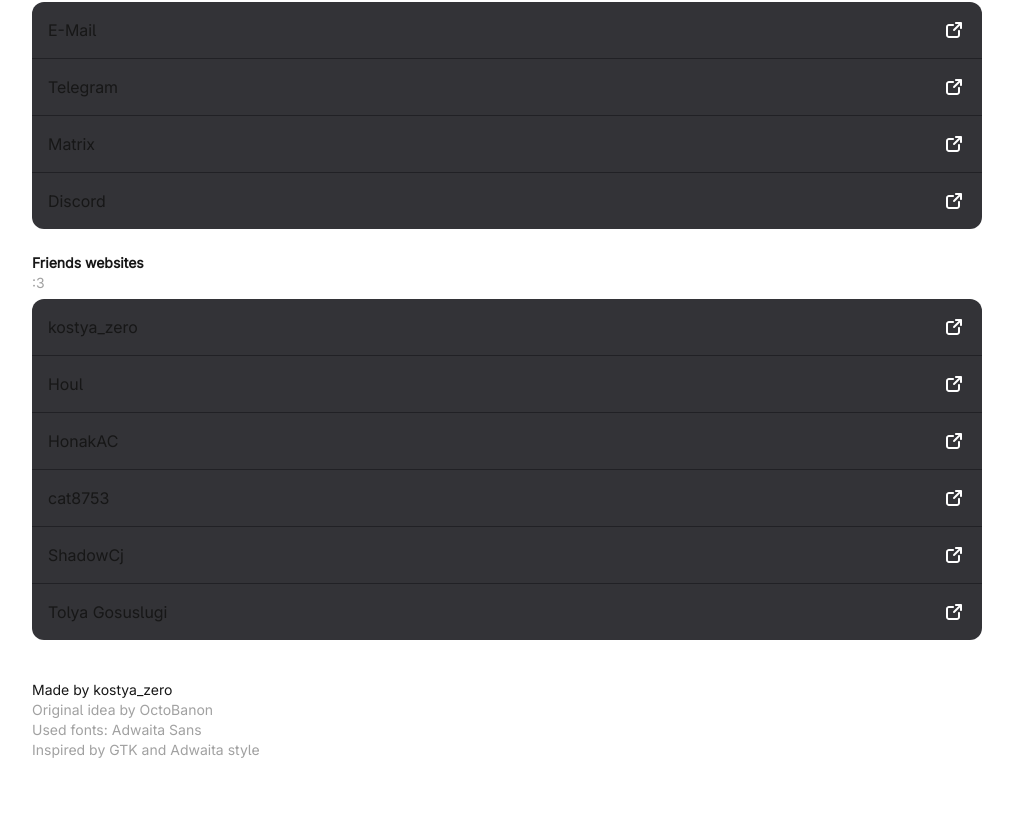
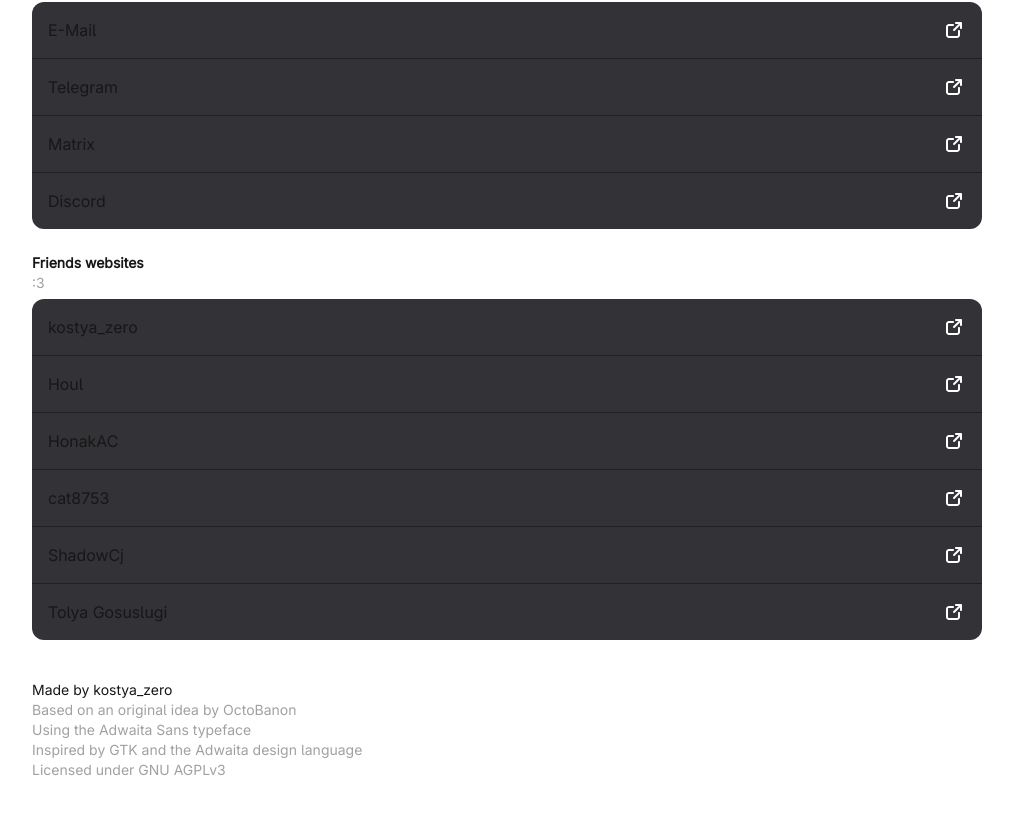
Before and after one commit to OctoBanon-Main/website, a Next.js app: page / in a window 1280 px wide. Shown: the part 537-1351 px from the top of the page, without its empty margins (133-1146 px from the left). Built offline with nearby package versions, Linux system fonts and the light colour scheme.

Commit message:
chore: update footer text

```diff
--- a/src/components/Footer.tsx
+++ b/src/components/Footer.tsx
@@ -5,9 +5,10 @@
                 Made by kostya_zero
             </p>
             <p className="text-neutral-400">
-                Original idea by OctoBanon <br />
-                Used fonts: Adwaita Sans <br />
-                Inspired by GTK and Adwaita style
+                Based on an original idea by OctoBanon <br />
+                Using the Adwaita Sans typeface <br />
+                Inspired by GTK and the Adwaita design language <br />
+                Licensed under GNU AGPLv3
             </p>
         </footer>
     );
```
